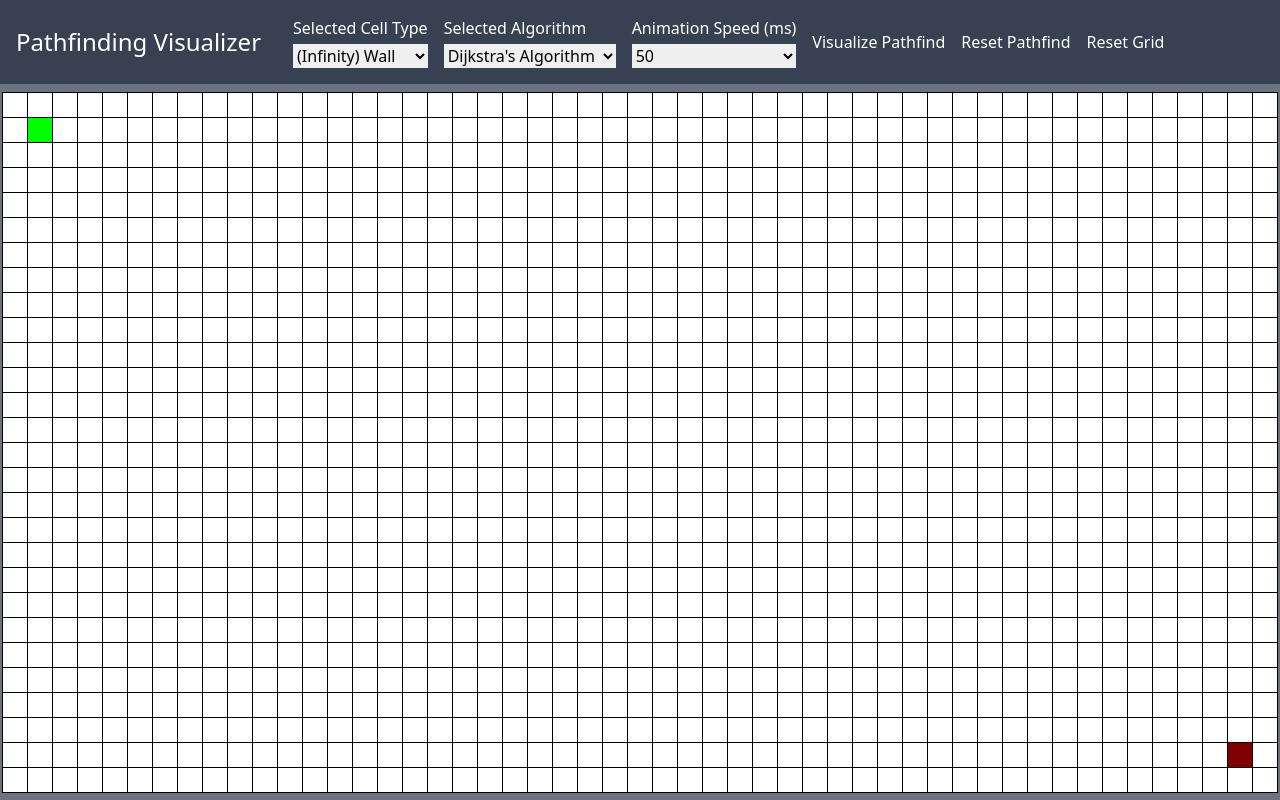
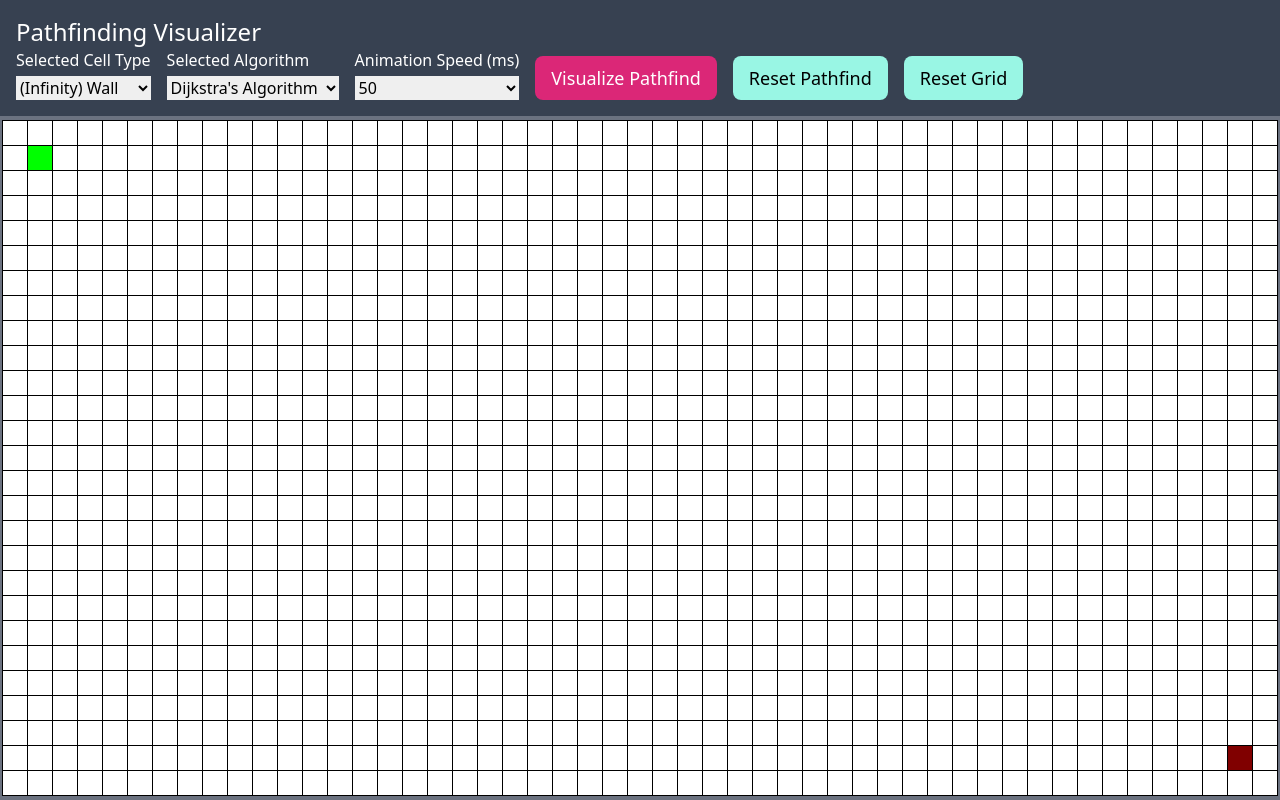
Before and after one commit to srichards96/pathfinding-visualizer, a React (Create React App) app: page / in a window 1280 px wide. Built offline with nearby package versions, Linux system fonts and the light colour scheme; the HTML template or start-up script is replaced by a standard one.

Commit message:
Added primary and secondary button components with styles

```diff
--- /dev/null
+++ b/src/components/buttons/index.ts
@@ -0,0 +1,2 @@
+export { default as PrimaryButton } from "./primary-button.component";
+export { default as SecondaryButton } from "./secondary-button.component";
--- /dev/null
+++ b/src/components/buttons/primary-button.component.tsx
@@ -0,0 +1,18 @@
+import React from "react";
+
+const PrimaryButton = ({
+  children,
+  ...otherProps
+}: React.ButtonHTMLAttributes<HTMLButtonElement>) => (
+  <button
+    {...otherProps}
+    className={
+      `text-lg rounded-lg px-4 py-2 outline-none bg-pink-600 ` +
+      `hover:bg-pink-700 focus:bg-pink-700 active:bg-pink-800 disabled:bg-gray-500`
+    }
+  >
+    {children}
+  </button>
+);
+
+export default PrimaryButton;
--- /dev/null
+++ b/src/components/buttons/secondary-button.component.tsx
@@ -0,0 +1,18 @@
+import React from "react";
+
+const SecondaryButton = ({
+  children,
+  ...otherProps
+}: React.ButtonHTMLAttributes<HTMLButtonElement>) => (
+  <button
+    {...otherProps}
+    className={
+      `text-lg rounded-lg px-4 py-2 outline-none bg-teal-200 ` +
+      `hover:bg-teal-300 focus:bg-teal-400 text-black disabled:bg-gray-300`
+    }
+  >
+    {children}
+  </button>
+);
+
+export default SecondaryButton;
--- a/src/components/header.component.tsx
+++ b/src/components/header.component.tsx
@@ -6,6 +6,7 @@ import {
 import { CellType } from "../types/cell-type";
 import { PathfindingAlgorithm } from "../types/pathfinding-algorithm.type";
 import { cellTypeToWeight } from "../util/cell-type-to-weight";
+import { PrimaryButton, SecondaryButton } from "./buttons";
 import FormSelect from "./form-select.component";
 
 const cellTypeOptions: CellType[] = ["start", "end", "air", "wall"];
@@ -38,7 +39,7 @@ const Header = () => {
       <div className="container mx-auto flex items-center flex-wrap">
         <h1 className="text-2xl mr-8">Pathfinding Visualizer</h1>
 
-        <div className="inline-flex items-center gap-4 flex-wrap">
+        <div className="inline-flex items-end gap-4 flex-wrap">
           <FormSelect
             className="capitalize text-black"
             id="cellTypeSelect"
@@ -83,15 +84,20 @@ const Header = () => {
             disabled={algorithmRunning}
           />
 
-          <button onClick={runAlgorithm} disabled={algorithmRunning}>
+          <PrimaryButton onClick={runAlgorithm} disabled={algorithmRunning}>
             Visualize Pathfind
-          </button>
-          <button onClick={resetCellStates} disabled={algorithmRunning}>
+          </PrimaryButton>
+
+          <SecondaryButton
+            onClick={resetCellStates}
+            disabled={algorithmRunning}
+          >
             Reset Pathfind
-          </button>
-          <button onClick={resetGrid} disabled={algorithmRunning}>
+          </SecondaryButton>
+
+          <SecondaryButton onClick={resetGrid} disabled={algorithmRunning}>
             Reset Grid
-          </button>
+          </SecondaryButton>
         </div>
       </div>
     </header>
```
